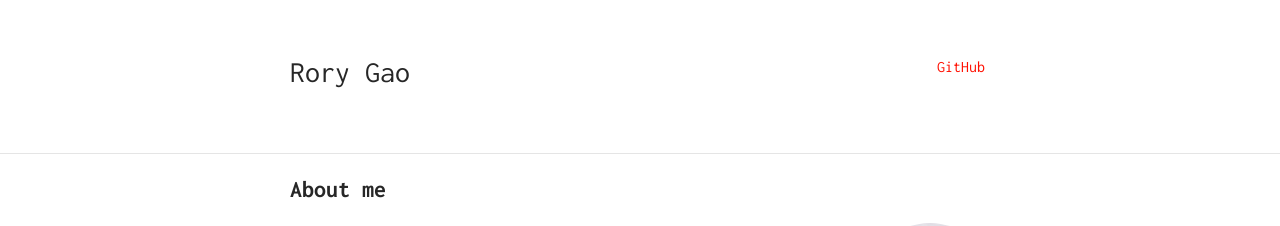
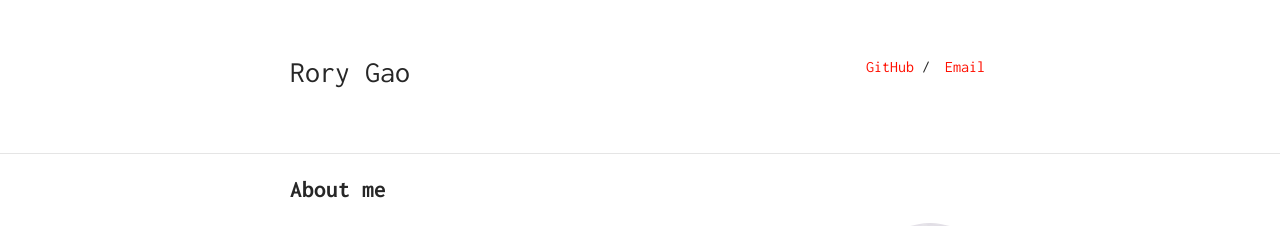
Before and after one commit to biosharp18/biosharp18.github.io, a Jekyll site: the page built from index.markdown, in a window 1280 px wide. Shown: the top 226 px of the page. Built offline with Jekyll 4.4.1, drawn with Linux system fonts in a browser that asks for light colours; our own code applies the rules of GitHub Pages for plain Markdown files.

Commit message:
Add Email navigation link

```diff
--- a/_config.yml
+++ b/_config.yml
@@ -19,6 +19,8 @@ plugins:
 nav:
   - name: GitHub
     link: https://github.com/biosharp18
+  - name: Email
+    link: /assets/email.png
 
 # Repository documentation is not part of the public website.
 exclude:
```
Also changed, not shown: 1 other file.
